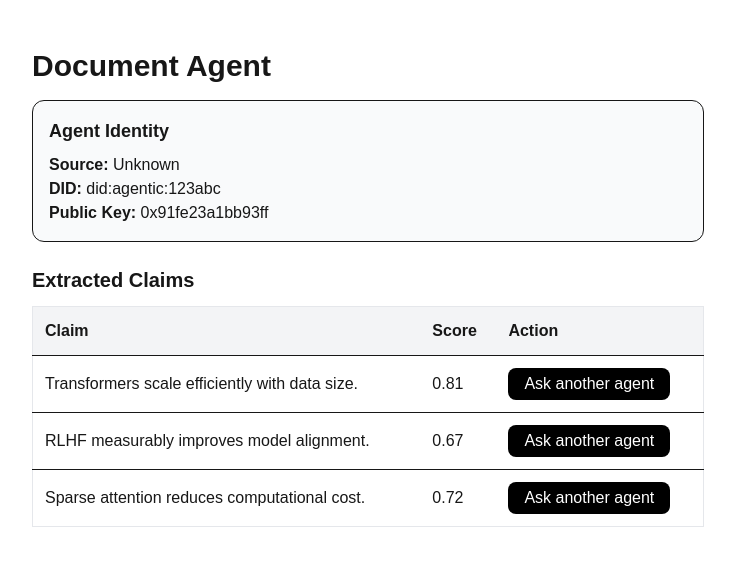
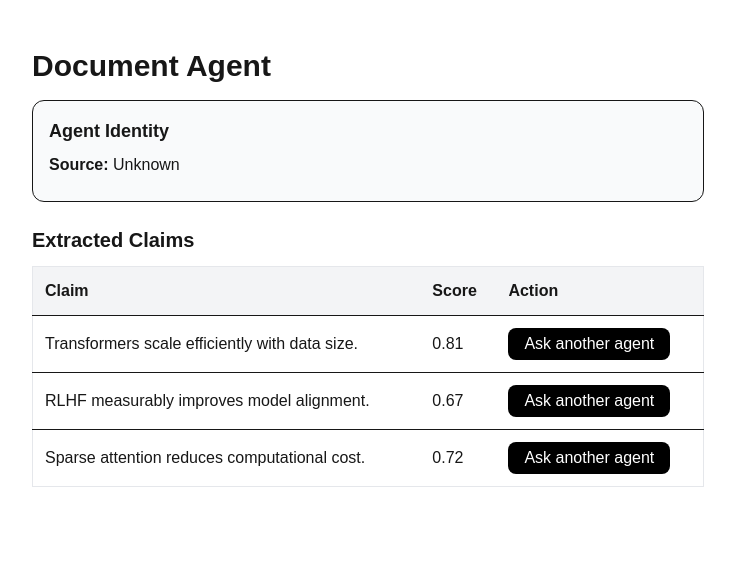
Before and after one commit to magalimorin18/agentic-internet, a Next.js app: page /demo/agent in a window 1280 px wide. Shown: the top 566 px of the page, without its empty margins (272-1007 px from the left). Built offline with nearby package versions, Linux system fonts and the light colour scheme.

Commit message:
feat: add agent init result

```diff
--- a/app/demo/components/AgentIdentity.tsx
+++ b/app/demo/components/AgentIdentity.tsx
@@ -1,16 +1,55 @@
+"use client";
+
+import { useState } from "react";
+
+type AgentInitResult = {
+  message: string;
+  summary?: string;
+  url?: string;
+  error?: string;
+};
+
+function getStoredInitResult(): AgentInitResult | null {
+  if (typeof window === "undefined") return null;
+
+  const stored = sessionStorage.getItem("agentInitResult");
+  if (stored) {
+    try {
+      return JSON.parse(stored) as AgentInitResult;
+    } catch (error) {
+      console.error("Error parsing stored agent init result:", error);
+      return null;
+    }
+  }
+  return null;
+}
+
 export default function AgentIdentity({ url }: { url: string }) {
+  const [initResult] = useState<AgentInitResult | null>(() =>
+    getStoredInitResult()
+  );
+
   return (
     <div className="p-4 border rounded-xl mb-6 bg-gray-50">
       <h3 className="font-semibold text-lg mb-2">Agent Identity</h3>
-      <p>
+      <p className="mb-2">
         <strong>Source:</strong> {url}
       </p>
-      <p>
-        <strong>DID:</strong> did:agentic:123abc
-      </p>
-      <p>
-        <strong>Public Key:</strong> 0x91fe23a1bb93ff
-      </p>
+      {initResult && (
+        <>
+          <p className="mb-2">
+            <strong>Status:</strong> {initResult.message}
+          </p>
+          {initResult.summary && (
+            <div className="mt-3">
+              <strong>Summary:</strong>
+              <p className="mt-1 text-sm text-gray-700 whitespace-pre-wrap">
+                {initResult.summary}
+              </p>
+            </div>
+          )}
+        </>
+      )}
     </div>
   );
 }
--- a/app/demo/page.tsx
+++ b/app/demo/page.tsx
@@ -32,6 +32,9 @@ export default function DemoInput() {
       }
 
       console.log("Agent initialized:", data);
+
+      // Store the initialization result in sessionStorage
+      sessionStorage.setItem("agentInitResult", JSON.stringify(data));
 
       // Navigate to the agent page after successful initialization
       router.push(`/demo/agent?url=${encodeURIComponent(url)}`);
```
